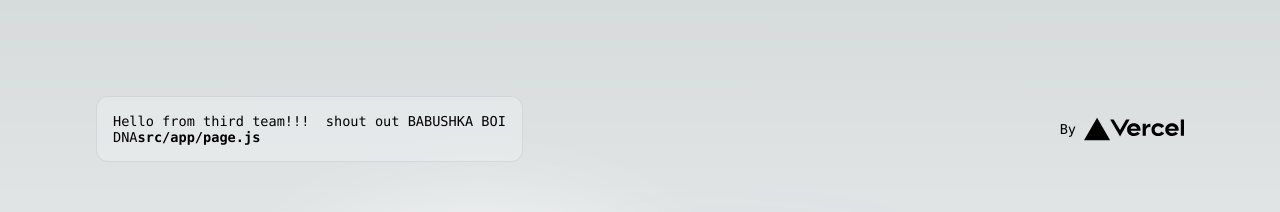
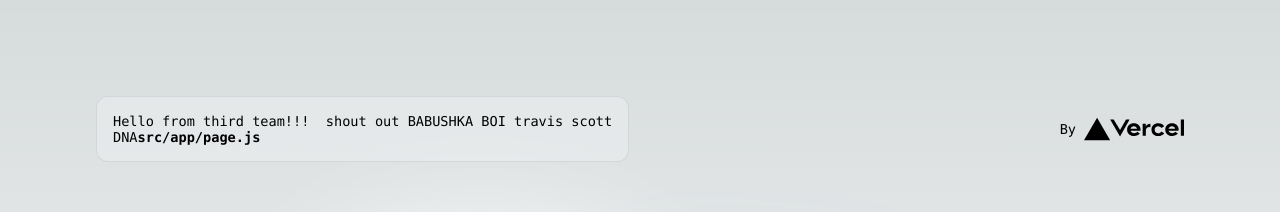
Before and after one commit to NB1333/iit-lab4-5, a Next.js app: page / in a window 1280 px wide. Shown: the top 212 px of the page. Built offline with nearby package versions, Linux system fonts and the light colour scheme.

Commit message:
EDITED:  - page file

```diff
--- a/src/app/page.js
+++ b/src/app/page.js
@@ -12,6 +12,7 @@ export default function Home() {
         <p>
           Hello from third team!!!&nbsp;
           shout out BABUSHKA BOI
+          travis scott
           <br />
           DNA
           <code className={styles.code}>src/app/page.js</code>
```
